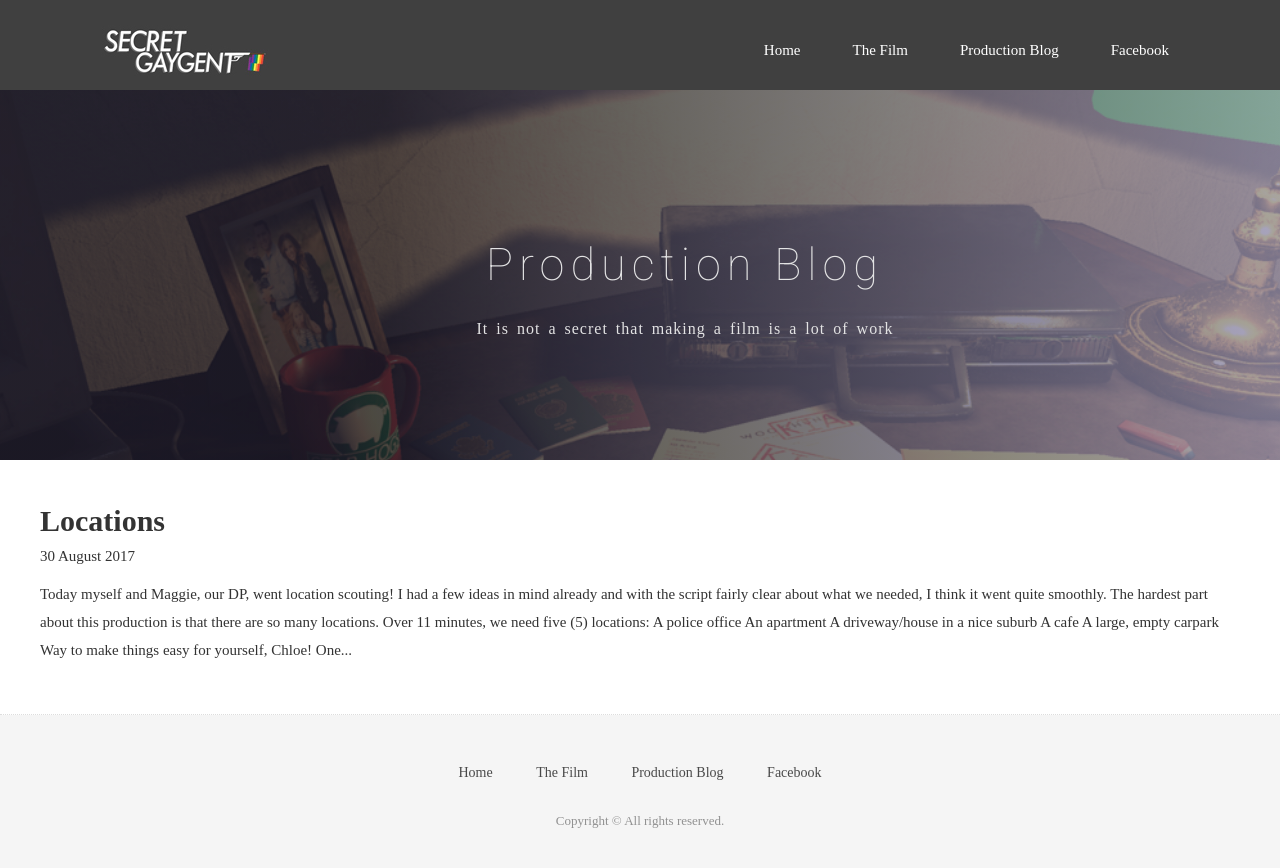
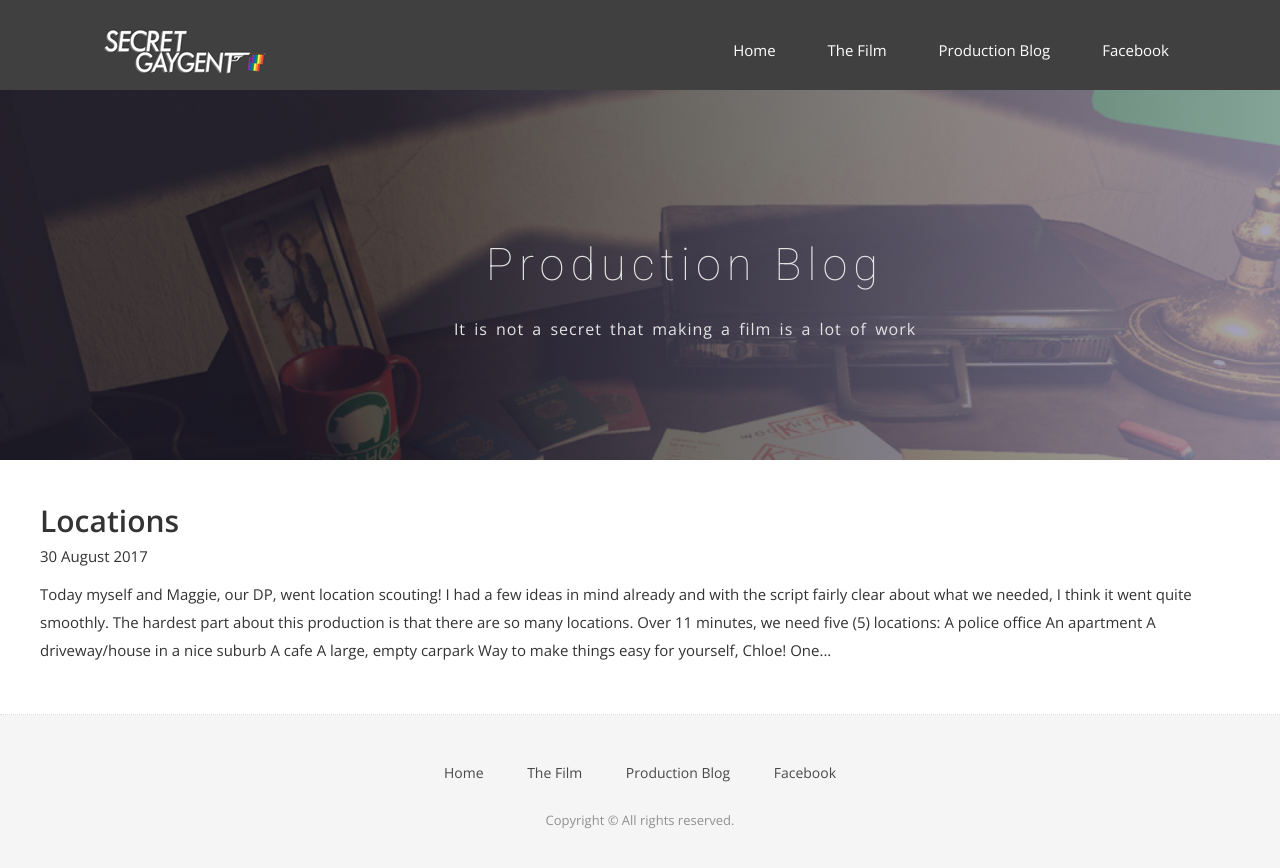
Before and after one commit to thewonglab/secret, a Jekyll site: the page built from blog.html, in a window 1280 px wide. Shown: the top 868 px of the page. Built offline with Jekyll 4.4.1, drawn with Linux system fonts in a browser that asks for light colours; nearby versions of some CDN libraries; some web fonts are replaced.

Commit message:
Update airspace.css

```diff
--- a/css/airspace.css
+++ b/css/airspace.css
@@ -14,8 +14,7 @@
 	Common Css
 --*/
 body {
-  font-family: 'Zilla Slab Highlight', cursive;
-  /*-- font-family: 'Open Sans', sans-serif; --*/
+  font-family: 'Open Sans', sans-serif;
   -webkit-font-smoothing: antialiased;
 }
 h1,
```
